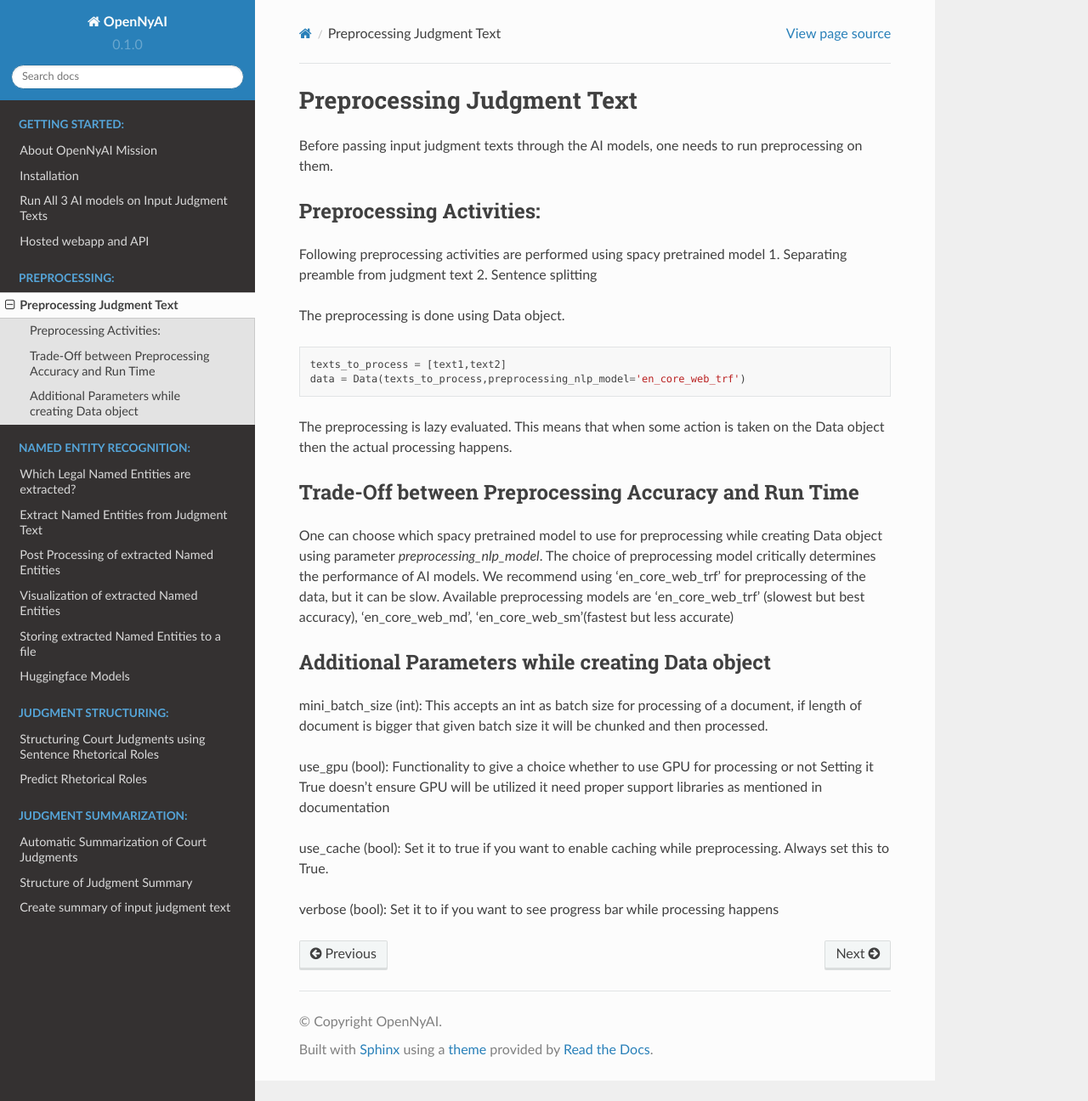
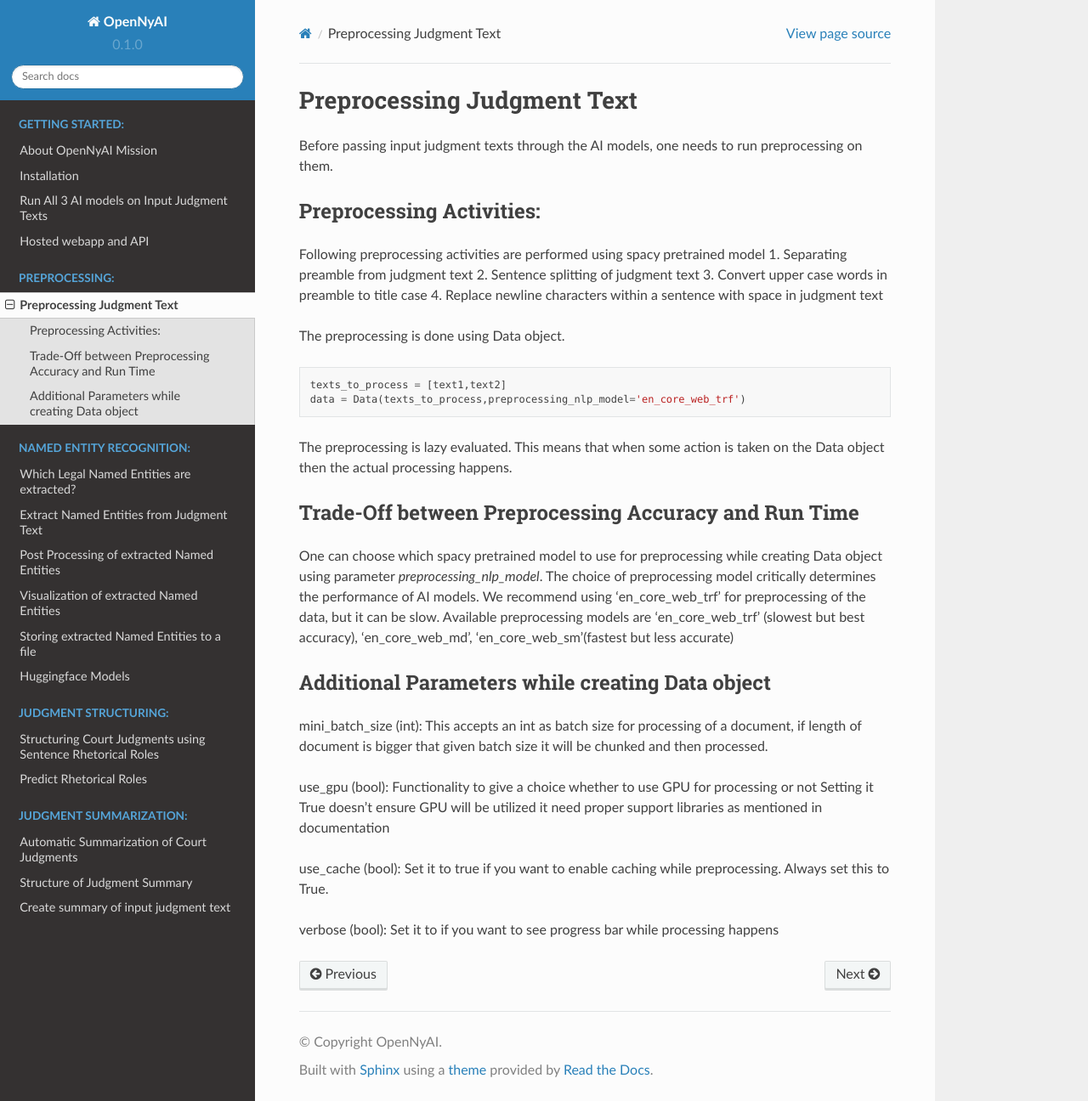
Before and after one commit to OpenNyAI/Opennyai, a Sphinx documentation site: the page built from docs/source/preprocessing/preprocessing.rst, in a window 1280 px wide and 1296 px high. Shown: the whole window at 85% size. Built offline with Sphinx 7.4.7 and the Read the Docs theme 2.0.0, drawn with Linux system fonts in a browser that asks for light colours.

Commit message:
updated readthedocs files

```diff
--- a/docs/source/preprocessing/preprocessing.rst
+++ b/docs/source/preprocessing/preprocessing.rst
@@ -6,7 +6,9 @@ Preprocessing Activities:
 ------------------------
 Following preprocessing activities are performed using spacy pretrained model
 1. Separating preamble from judgment text
-2. Sentence splitting
+2. Sentence splitting of judgment text
+3. Convert upper case words in preamble to title case
+4. Replace newline characters within a sentence with space in judgment text
 
 The preprocessing is done using Data object.
 
```
